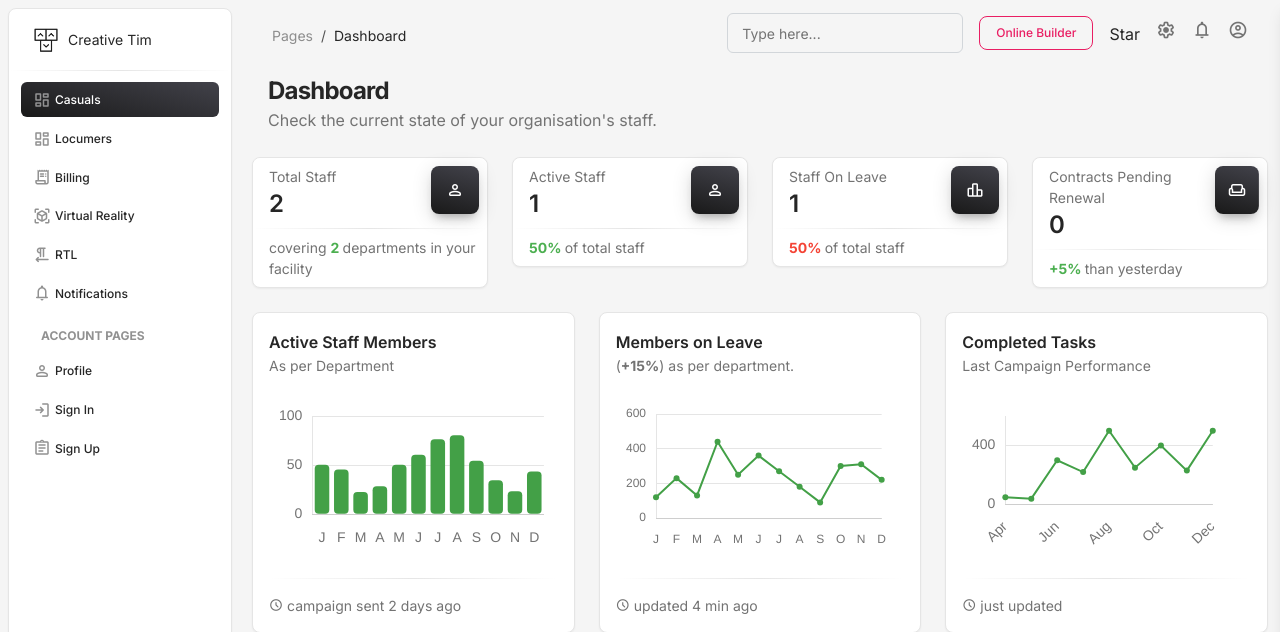
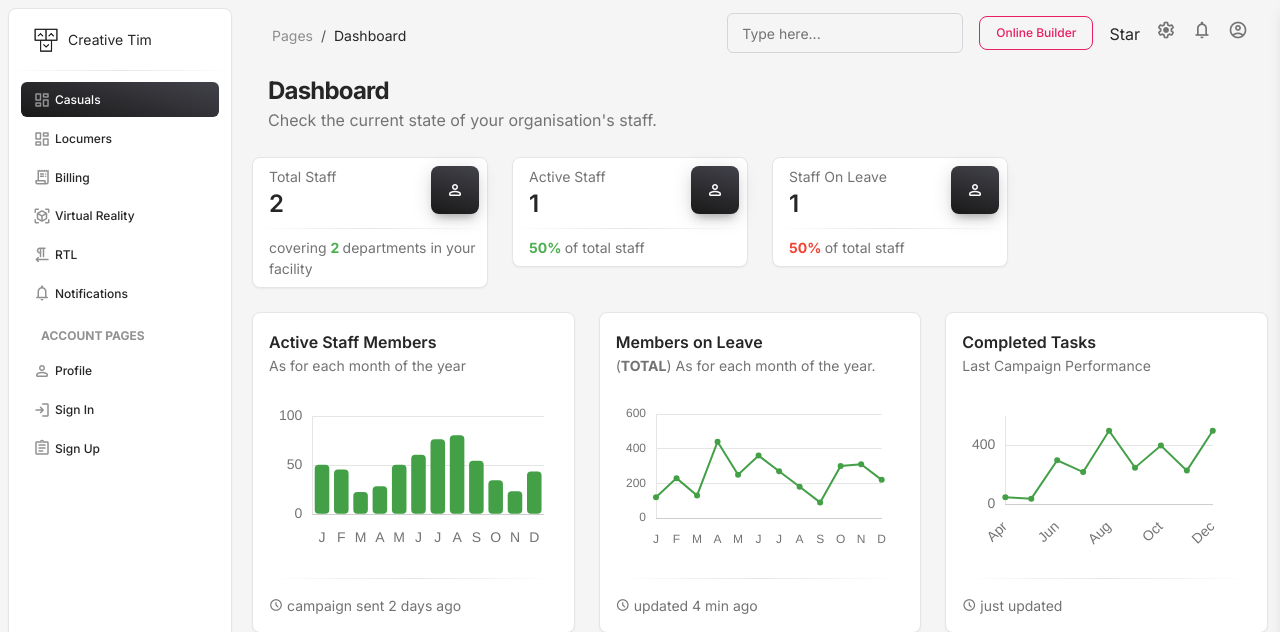
Before and after one commit to WendyAchieng01/employeemgmt, a Django app: page /locumers/ in a window 1280 px wide; the page is wider, and only the part inside the window is pictured. Shown: the top 632 px of that part. Run offline with Django 5.2, Linux system fonts and the light colour scheme; data comes from the database, SQL or seed files in the repository; some libraries are stand-ins or nearby versions.

Commit message:
Updated Dashboard

```diff
--- a/templates/casualdash.html
+++ b/templates/casualdash.html
@@ -180,7 +180,7 @@
                   <h4 class="mb-0">{{ leave.count }}</h4>
                 </div>
                 <div class="icon icon-md icon-shape bg-gradient-dark shadow-dark shadow text-center border-radius-lg">
-                  <i class="material-symbols-rounded opacity-10">leaderboard</i>
+                  <i class="material-symbols-rounded opacity-10">person</i>
                 </div>
               </div>
             </div>
@@ -215,7 +215,7 @@
           <div class="card">
             <div class="card-body">
               <h6 class="mb-0 ">Active Staff Members</h6>
-              <p class="text-sm ">As per Department</p>
+              <p class="text-sm ">As for each month of the year</p>
               <div class="pe-2">
                 <div class="chart">
                   <canvas id="chart-bars" class="chart-canvas" height="170"></canvas>
@@ -233,7 +233,7 @@
           <div class="card ">
             <div class="card-body">
               <h6 class="mb-0 "> Members on Leave </h6>
-              <p class="text-sm "> (<span class="font-weight-bolder">+15%</span>) as per department. </p>
+              <p class="text-sm "> (<span class="font-weight-bolder">TOTAL</span>) as for each month of the year. </p>
               <div class="pe-2">
                 <div class="chart">
                   <canvas id="chart-line" class="chart-canvas" height="170"></canvas>
--- a/templates/dashboard.html
+++ b/templates/dashboard.html
@@ -180,7 +180,7 @@
                   <h4 class="mb-0">{{ leave.count }}</h4>
                 </div>
                 <div class="icon icon-md icon-shape bg-gradient-dark shadow-dark shadow text-center border-radius-lg">
-                  <i class="material-symbols-rounded opacity-10">leaderboard</i>
+                  <i class="material-symbols-rounded opacity-10">person</i>
                 </div>
               </div>
             </div>
@@ -190,6 +190,7 @@
             </div>
           </div>
         </div>
+        <!--
         <div class="col-xl-3 col-sm-6">
           <div class="card">
             <div class="card-header p-2 ps-3">
@@ -209,13 +210,14 @@
             </div>
           </div>
         </div>
+        -->
       </div>
       <div class="row">
         <div class="col-lg-4 col-md-6 mt-4 mb-4">
           <div class="card">
             <div class="card-body">
               <h6 class="mb-0 ">Active Staff Members</h6>
-              <p class="text-sm ">As per Department</p>
+              <p class="text-sm ">As for each month of the year</p>
               <div class="pe-2">
                 <div class="chart">
                   <canvas id="chart-bars" class="chart-canvas" height="170"></canvas>
@@ -233,7 +235,7 @@
           <div class="card ">
             <div class="card-body">
               <h6 class="mb-0 "> Members on Leave </h6>
-              <p class="text-sm "> (<span class="font-weight-bolder">+15%</span>) as per department. </p>
+              <p class="text-sm "> (<span class="font-weight-bolder">TOTAL</span>) As for each month of the year. </p>
               <div class="pe-2">
                 <div class="chart">
                   <canvas id="chart-line" class="chart-canvas" height="170"></canvas>
```
